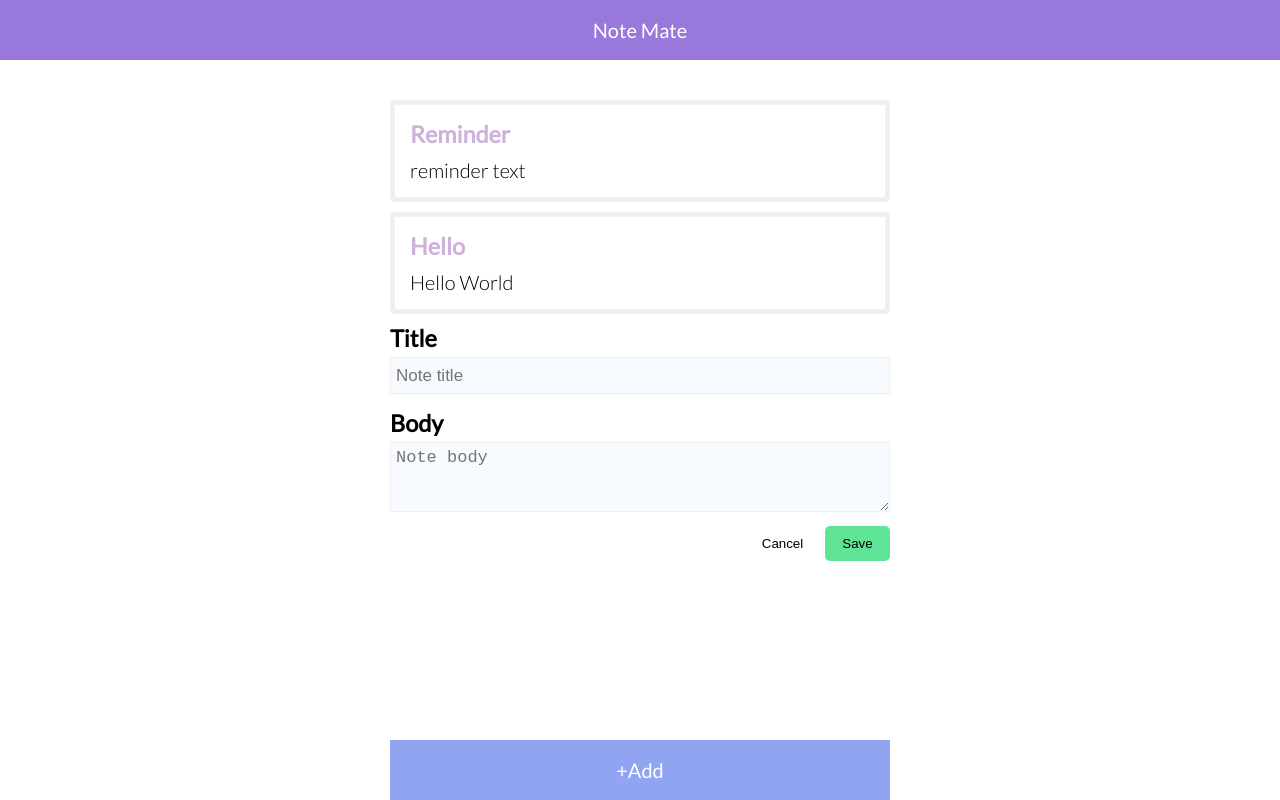
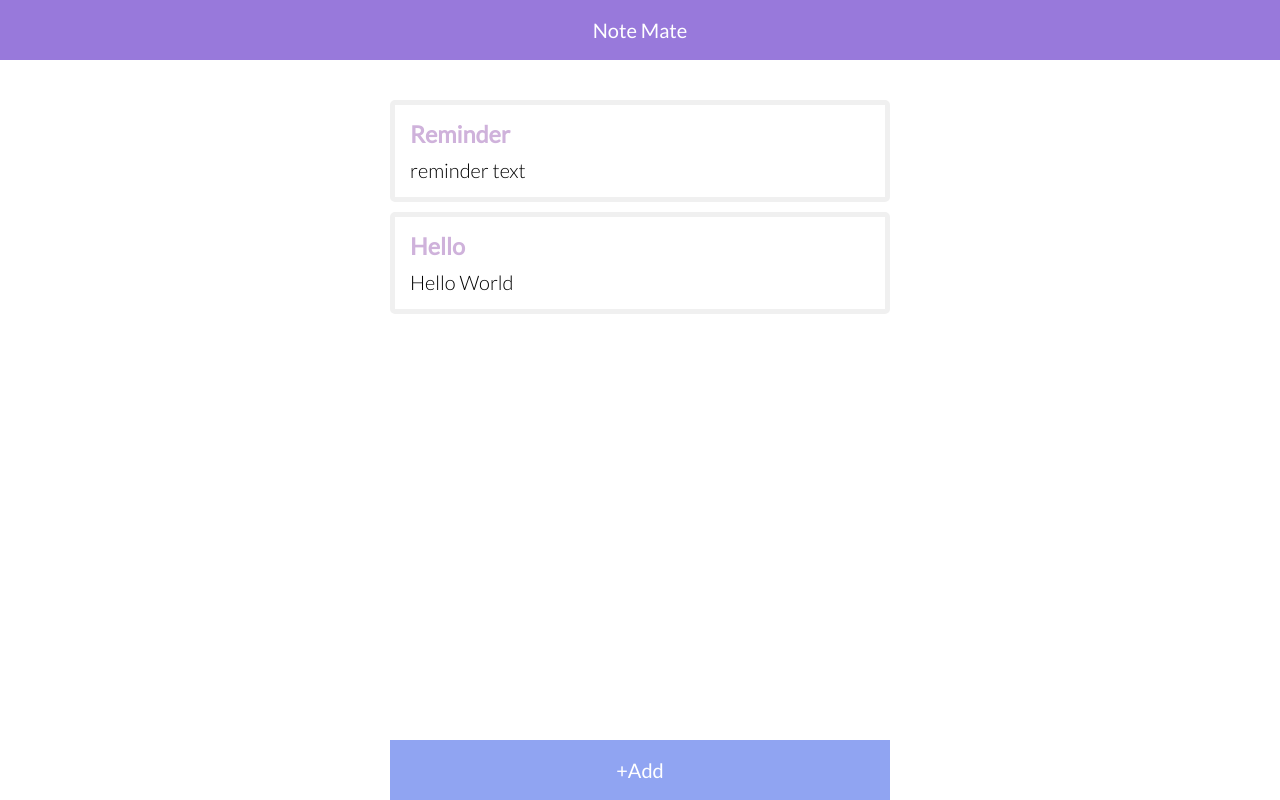
Before and after one commit to Veronchi/note-app, an Angular app: page / in a window 1280 px wide. Built offline with nearby package versions, Linux system fonts and the light colour scheme.

Commit message:
implement routing

```diff
--- a/src/app/add-btn/add-btn.component.html
+++ b/src/app/add-btn/add-btn.component.html
@@ -1 +1 @@
-<p>+Add</p>
+<p routerLink="/new">+Add</p>
--- a/src/app/app.component.css
+++ b/src/app/app.component.css
@@ -8,6 +8,7 @@
 p {
   line-height: 60px;
   color: #fff;
+  cursor: pointer;
 }
 
 .container {
--- a/src/app/app.component.html
+++ b/src/app/app.component.html
@@ -1,9 +1,8 @@
 <header class="header">
-  <p>Note Mate</p>
+  <p routerLink="/">Note Mate</p>
 </header>
 
 <div class="container">
-  <app-notes *ngFor="let n of notes" [note]="n"></app-notes>
-  <app-note-form></app-note-form>
+  <router-outlet></router-outlet>
 </div>
-<app-add-btn class="add-btn"></app-add-btn>
+<app-add-btn class="add-btn" *ngIf="state"></app-add-btn>
--- a/src/app/app.component.ts
+++ b/src/app/app.component.ts
@@ -1,17 +1,20 @@
-import { Component } from '@angular/core';
-export interface Note {
-  title: string
-  text: string
-  id?: number
-}
+import { Component, OnInit } from '@angular/core';
+import { Router, NavigationStart } from '@angular/router';
 @Component({
   selector: 'app-root',
   templateUrl: './app.component.html',
   styleUrls: ['./app.component.css']
 })
-export class AppComponent {
-  notes: Note[] = [
-    {title: 'Reminder', text: 'reminder text', id: 1},
-    {title: 'Hello', text: 'Hello World', id: 2}
-  ]
+export class AppComponent implements OnInit {
+  state:boolean = true;
+
+  constructor(private router:Router) {}
+
+  ngOnInit(): void {
+    this.router.events.subscribe((event) => {
+      if(event instanceof NavigationStart) {
+        this.state = (event.url !== "/new");
+      }
+    })
+  }
 }
--- a/src/app/app.module.ts
+++ b/src/app/app.module.ts
@@ -6,6 +6,7 @@ import { AppComponent } from './app.component';
 import { AddBtnComponent } from './add-btn/add-btn.component';
 import { NotesComponent } from './notes/notes.component';
 import { NoteFormComponent } from './note-form/note-form.component';
+import { AppRoutingModule } from './app-routing.module';
 
 @NgModule({
   declarations: [
@@ -16,7 +17,8 @@ import { NoteFormComponent } from './note-form/note-form.component';
   ],
   imports: [
     BrowserModule,
-    FormsModule
+    FormsModule,
+    AppRoutingModule
   ],
   providers: [],
   bootstrap: [AppComponent]
--- a/src/app/notes/notes.component.html
+++ b/src/app/notes/notes.component.html
@@ -1,4 +1,6 @@
-<div class="note-container">
-  <h3>{{ note.title }}</h3>
-  <p>{{ note.text }}</p>
+<div *ngFor="let note of notes">
+  <div class="note-container">
+    <h3>{{ note.title }}</h3>
+    <p>{{ note.text }}</p>
+  </div>
 </div>
--- a/src/app/notes/notes.component.ts
+++ b/src/app/notes/notes.component.ts
@@ -1,13 +1,20 @@
 import { Component, Input, OnInit } from '@angular/core';
-import { Note } from '../app.component';
-
+ interface Note {
+  title: string
+  text: string
+  id?: number
+}
 @Component({
   selector: 'app-notes',
   templateUrl: './notes.component.html',
   styleUrls: ['./notes.component.css']
 })
 export class NotesComponent implements OnInit {
-  @Input() note!: Note
+
+  notes: Note[] = [
+    {title: 'Reminder', text: 'reminder text', id: 1},
+    {title: 'Hello', text: 'Hello World', id: 2}
+  ]
 
   constructor() { }
 
```
Also changed, not shown: src/app/app-routing.module.ts (added, +17 -0 lines).
